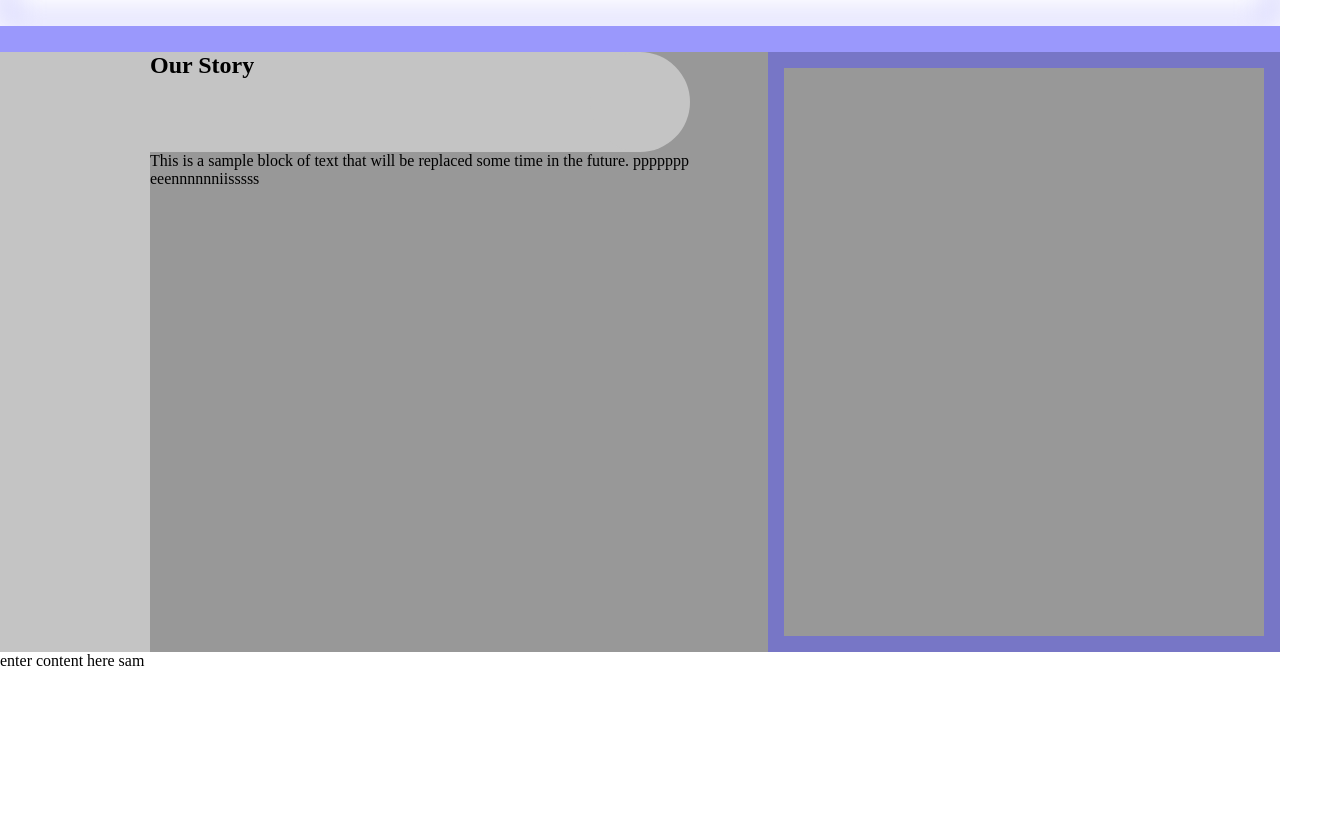
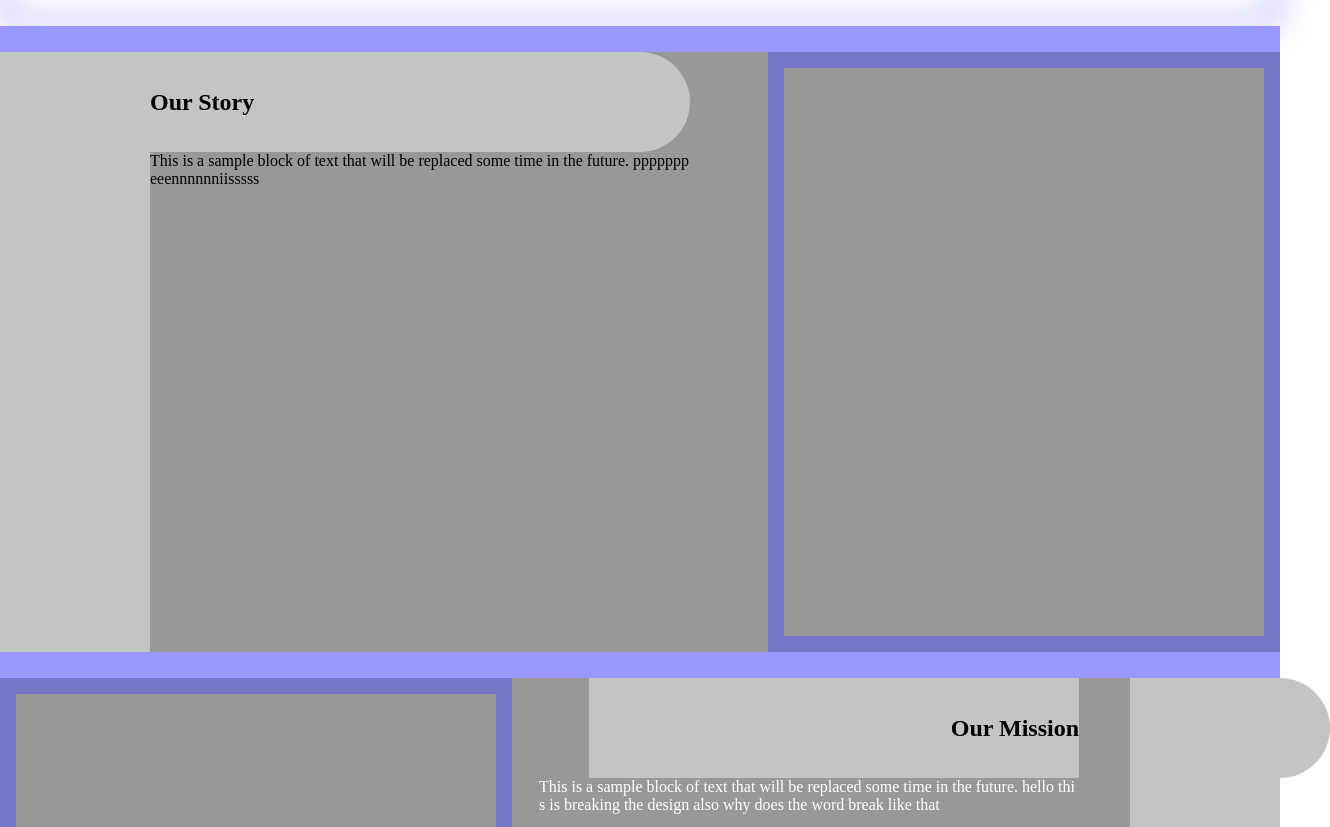
Before and after one commit to Shoebox-Development-LLC/portfolio-website, a Gatsby site: page / in a window 1280 px wide. Shown: the part 729-1556 px from the top of the page, 1330 px wide, since content can reach past the window. Before the commit the page ends 1399 px from the top, so only its background shows below. Built offline with nearby package versions, Linux system fonts and the light colour scheme; Gatsby itself is replaced by a stand-in of ours.

Commit message:
Stuck on why css is broken on the second instance of LeftCaption
also formatted all files with Prettier

```diff
--- a/src/components/LeftCaption.js
+++ b/src/components/LeftCaption.js
@@ -1,21 +1,29 @@
-import React from 'react'
+import React from "react";
 
-const LeftCaption = ({header, text}) => {
-    return (
-        <div className="leftCaption">
-            <div className="leftCaptionCaption">
-                <div className="greyBox1"></div>
-                <div className="leftCaptionContent">
-                    <div className="greyBox2"><h2>{header}</h2><span className="greyCircle"></span></div>
-                    <p>{text}</p>
-                </div>
+const LeftCaption = ({
+  header,
+  text,
+  idCircle,
+  idLeftCaption,
+  idLeftCaptionCaption,
+  idLeftCaptionContent,
+  idGreyBox,
+}) => {
+  return (
+    <div className='leftCaption' id={idLeftCaption}>
+      <div className='leftCaptionCaption' id={idLeftCaptionCaption}>
+        <div className='greyBox1'></div>
+        <div className='leftCaptionContent' id={idLeftCaptionContent}>
+          <div className='greyBox2' id={idGreyBox}>
+            <h2>{header}</h2>
+            <span className='greyCircle' id={idCircle}></span>
+          </div>
+          <p>{text}</p>
+        </div>
+      </div>
+      <div className='leftCaptionImage'></div>
+    </div>
+  );
+};
 
-            </div>
-            <div className="leftCaptionImage">
-
-            </div>
-        </div>
-    )
-}
-
-export default LeftCaption
+export default LeftCaption;
--- a/src/components/Spacer.js
+++ b/src/components/Spacer.js
@@ -1,11 +1,7 @@
-import React from 'react'
+import React from "react";
 
 const Spacer = () => {
-    return (
-        <div className="spacer">
+  return <div className='spacer'></div>;
+};
 
-        </div>
-    )
-}
-
-export default Spacer
+export default Spacer;
--- a/src/pages/index.js
+++ b/src/pages/index.js
@@ -1,11 +1,11 @@
-import * as React from "react"
-import "../styles/index.css"
-import Nav from "../components/Nav"
-import Title from "../components/Title"
-import Spacer from "../components/Spacer"
-import Showcase from "../components/Showcase"
-import LeftCaption from "../components/LeftCaption"
-import MotivationalText from "../components/MotivationalText"
+import * as React from "react";
+import "../styles/index.css";
+import Nav from "../components/Nav";
+import Title from "../components/Title";
+import Spacer from "../components/Spacer";
+import Showcase from "../components/Showcase";
+import LeftCaption from "../components/LeftCaption";
+import MotivationalText from "../components/MotivationalText";
 
 // markup
 const IndexPage = () => {
@@ -13,24 +13,37 @@ const IndexPage = () => {
     <>
       <title>Shoebox Development LLC</title>
       <header>
-      <Nav/>
-      <Title/>
-      <Spacer/>
-      <MotivationalText text="insert motivational text"/>
-      <Spacer/>
-      <Showcase/>
-      <Spacer/>
+        <Nav />
+        <Title />
+        <Spacer />
+        <MotivationalText text='insert motivational text' />
+        <Spacer />
+        <Showcase />
+        <Spacer />
       </header>
       <main>
-        <LeftCaption header="Our Story" text="This is a sample block of text that will be replaced some time in the
-future. pppppppeeennnnnniisssss"/>
-      enter content here sam
+        <LeftCaption
+          header='Our Story'
+          text='This is a sample block of text that will be replaced some time in the
+future. pppppppeeennnnnniisssss'
+          idCircle='greyCircle0'
+          idGreyBox='greyBox20'
+        />
+        <Spacer />
+        <LeftCaption
+          header='Our Mission'
+          text='This is a sample block of text that will be replaced some time in the future. hello this is breaking the design also why does the word break like that'
+          idCircle='greyCircle1'
+          idLeftCaption='leftCaption1'
+          idLeftCaptionCaption='leftCaptionCaption1'
+          idGreyBox='greyBox21'
+          idLeftCaptionContent='leftCaptionContent1'
+        />
+        <Spacer />
       </main>
-      <footer>
+      <footer></footer>
+    </>
+  );
+};
 
-      </footer>
-    </>
-  )
-}
-
-export default IndexPage
+export default IndexPage;
--- a/src/styles/index.css
+++ b/src/styles/index.css
@@ -122,8 +122,6 @@
 }
 
 .greyCircle {
-  top: 781px;
-  left: 590px;
   border-radius: 50%;
   min-width: 100px;
   min-height: 100px;
@@ -174,3 +172,38 @@
 #circleRight {
   left: -76px;
 }
+
+#greyCircle0 {
+  top: 781px;
+  left: 590px;
+}
+
+#greyCircle1 {
+  top: 1407px;
+  left: 1230px;
+}
+
+#leftCaption1 {
+  flex-direction: row-reverse;
+}
+
+#leftCaptionCaption1 {
+  flex-direction: row-reverse;
+}
+
+#greyBox20 {
+  display: flex;
+  align-items: center;
+}
+
+#greyBox21 {
+  display: flex;
+  justify-content: end;
+  align-items: center;
+}
+
+#leftCaptionContent1 p {
+  color: white;
+  position: relative;
+  left: -50px;
+}
```
Also changed, not shown: src/components/MotivationalText.js (+4 -8 lines), src/components/Nav.js (+14 -14 lines), src/components/NavItem.js (+8 -8 lines), src/components/Showcase.js (+15 -15 lines), src/components/ShowcaseItem.js (+8 -8 lines), src/components/Title.js (+10 -8 lines).
